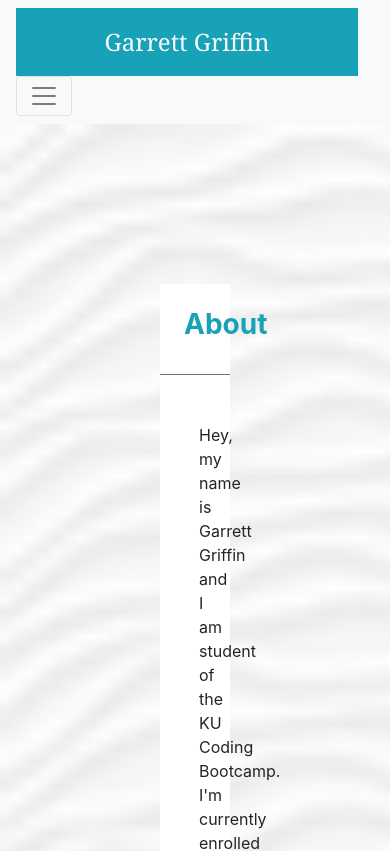
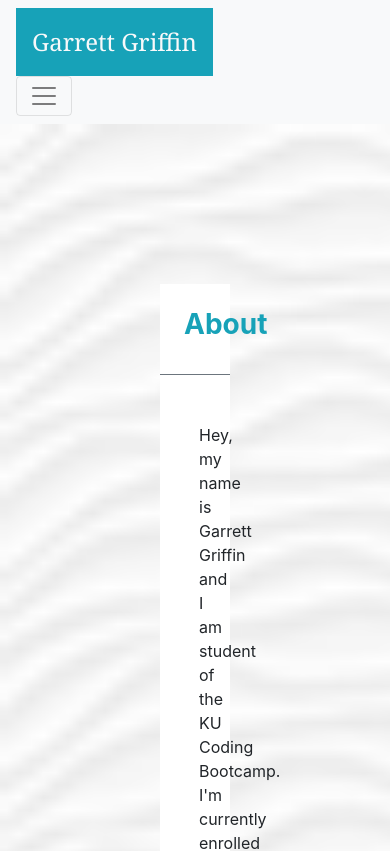
Before and after one commit to gggriffin/Bootstrap-Portfolio, a plain HTML site: page index.html in a window 390 px wide. Shown: the top 851 px of the page. Drawn offline with nearby package versions, Linux system fonts and the light colour scheme.

```diff
--- a/css/style.css
+++ b/css/style.css
@@ -14,3 +14,19 @@
     width: 100%;
     height: auto;
 }
+
+@media only screen and (max-width: 980px) {
+
+.title-name {
+    margin-right: 10em;
+}
+
+}
+
+@media screen and (max-width: 768px) {
+
+}
+
+@media screen and (max-width: 640px) {
+
+}
```
